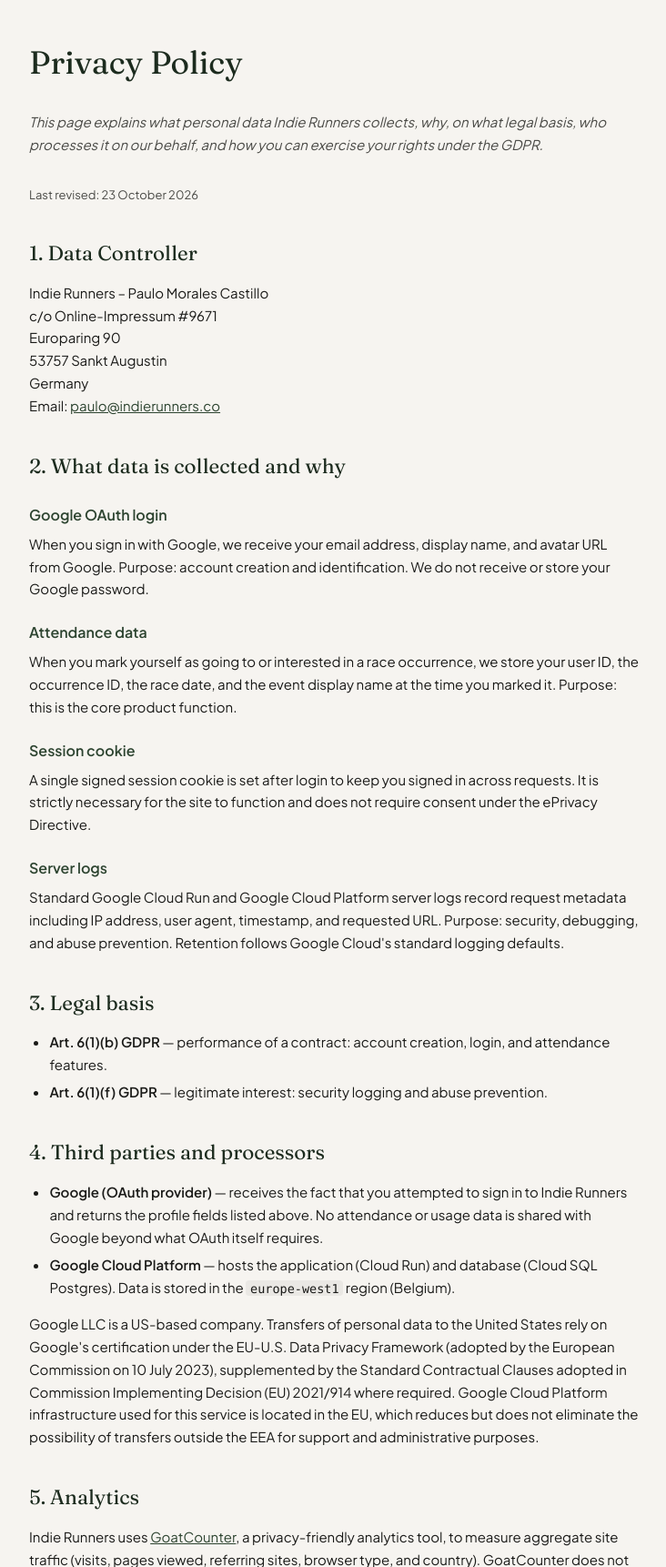
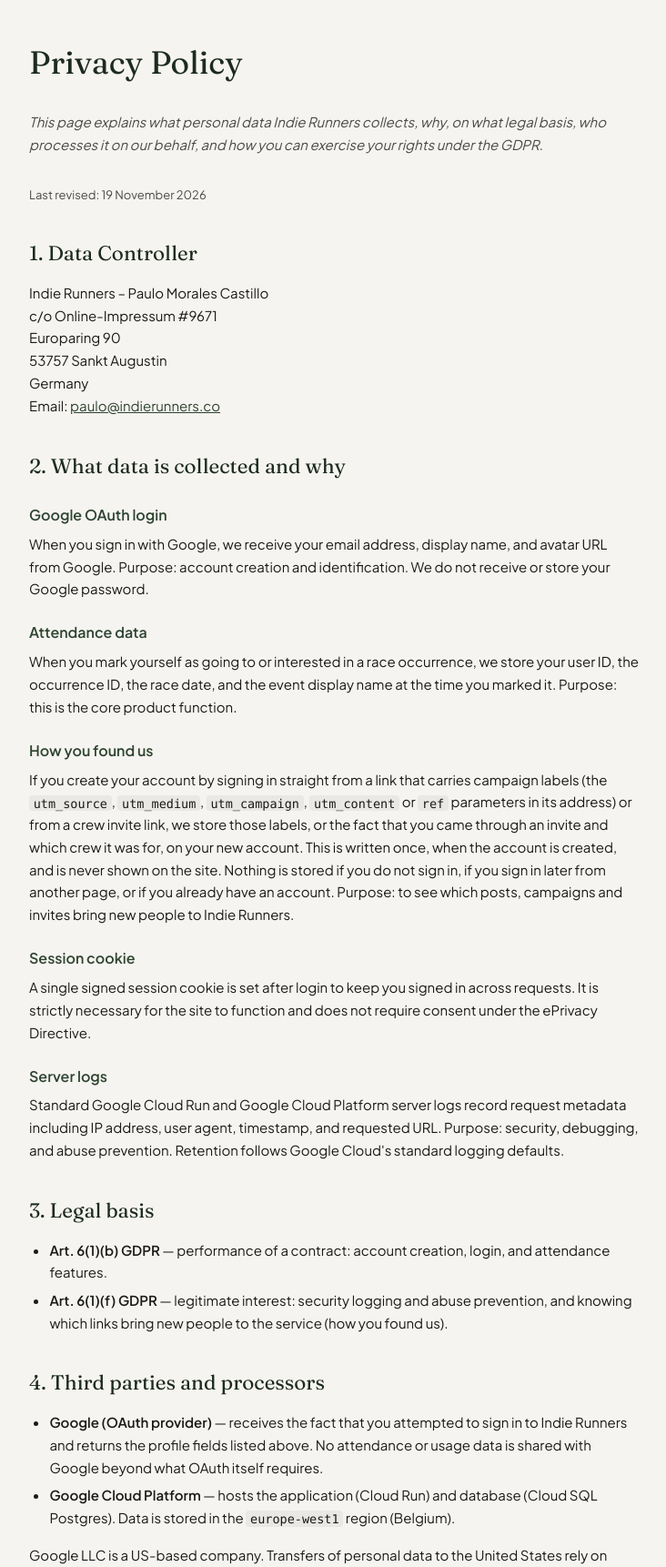
Before and after one commit to indie-runners/indie-runners-web, a FastAPI app: page /privacy in a window 1280 px wide. Shown: the part 68-1790 px from the top of the page at 91% size, without its empty margins (272-1004 px from the left). Run offline with FastAPI, Linux system fonts and the light colour scheme; parts of the project's set-up code (start-up, migrations or seed data) failed here and were passed over; some libraries are stand-ins or nearby versions.

Commit message:
WIP: store signup source at account creation (#53)
Co-Authored-By: Claude Opus 5.5 <noreply@anthropic.com>

```diff
--- a/app/main.py
+++ b/app/main.py
@@ -7,7 +7,7 @@ from functools import lru_cache
 from datetime import date, datetime, timedelta, timezone
 from pathlib import Path
 from typing import Optional
-from urllib.parse import quote, urlparse
+from urllib.parse import parse_qsl, quote, urlparse
 from xml.sax.saxutils import escape
 
 from fastapi import FastAPI, Depends, Form, HTTPException, Query, Request
@@ -24,7 +24,7 @@ from app.db import get_db
 from app.models.web import User
 from app.models.core import Race
 from app.services.auth_service import CodeExchangeRefused, GoogleAuthService
-from app.services.user_service import UserService
+from app.services.user_service import UserService, signup_touch
 from app.services.race_service import (
     event_location,
     RACE_FORMAT_CHOICES,
@@ -188,9 +188,15 @@ def get_required_user(user: Optional[User] = Depends(get_current_user)) -> User:
 
 
 def _signin_url(request: Request) -> str:
-    # Back to this exact URL after sign-in, query string kept (W-085).
+    # Back to this exact URL after sign-in, query string kept (W-085): it also
+    # carries a campaign link's utm_* into sign-in (#53). Not back into /auth/.
+    if request.url.path.startswith("/auth/"):
+        return "/auth/google"
     target = request.url.path + (f"?{request.url.query}" if request.url.query else "")
     return f"/auth/google?next={quote(target, safe='/')}"
+
+
+templates.env.globals["signin_url_for"] = _signin_url
 
 
 def _parse_filters(
@@ -942,8 +948,6 @@ def crews_join_form(
                 "member_count": len(svc.list_members(crew.id)),
                 # The hub's rows don't depend on the viewer, only the names on them.
                 "race_count": sum(len(rows) for _, rows in svc.list_agenda(crew.id, None)),
-                # The header's Sign in too, or it drops the invite.
-                "header_signin_url": _signin_url(request),
             },
         )
     return templates.TemplateResponse(
@@ -1124,12 +1128,25 @@ def _validate_next(raw: Optional[str]) -> Optional[str]:
 
 
 @app.api_route("/auth/google", methods=["GET", "HEAD"])
-def google_login(request: Request, next: Optional[str] = None):
+def google_login(request: Request, next: Optional[str] = None, db: Session = Depends(get_db)):
     validated = _validate_next(next)
     if next and validated is None:
         logger.info("rejecting unsafe next redirect")
     if validated is not None:
         request.session["post_login_redirect"] = validated
+    # Signup source (#53): only the link this Sign in was clicked from, so
+    # nothing is stored for a visitor who never signs in, and nothing carries
+    # over from an earlier visit. No cookie before Sign in (Paulo, 2026-11-19).
+    # A bare /auth/google (signin_failed's Try again) keeps the pending one.
+    if validated is not None:
+        request.session.pop("signup_touch", None)
+        target = urlparse(validated)
+        touch = signup_touch(dict(parse_qsl(target.query)))
+        token = target.path.removeprefix("/crews/join/")
+        if token != target.path and (crew := CrewService(db).find_crew_by_invite_token(token)):
+            touch |= {"source": "invite", "crew_id": crew.id}
+        if touch:
+            request.session["signup_touch"] = touch
     url = GoogleAuthService().build_authorize_url()
     return RedirectResponse(url)
 
@@ -1143,6 +1160,7 @@ async def google_callback(
     # sign-in does not land on a stale invite; a signed-in session is untouched.
     if not code:
         request.session.pop("post_login_redirect", None)
+        request.session.pop("signup_touch", None)
         return RedirectResponse("/", status_code=303)
     svc = GoogleAuthService()
     try:
@@ -1159,7 +1177,9 @@ async def google_callback(
         )
     userinfo = await svc.get_userinfo(token_data["access_token"])
     try:
-        user = UserService(db).get_or_create_user_from_google(userinfo)
+        user = UserService(db).get_or_create_user_from_google(
+            userinfo, request.session.pop("signup_touch", None)
+        )
     except ValueError as e:
         raise HTTPException(status_code=400, detail=str(e))
     request.session["user_id"] = user.id
--- a/app/services/user_service.py
+++ b/app/services/user_service.py
@@ -22,11 +22,31 @@ def short_display_name(userinfo: dict) -> str | None:
     return tokens[0] if len(tokens) == 1 else f"{tokens[0]} {tokens[-1][0]}."
 
 
+# Query parameter -> users.signup_<key> (#53). crew_id is set by the invite route.
+SIGNUP_PARAMS = {"utm_source": "source", "utm_medium": "medium", "utm_campaign": "campaign",
+                 "utm_content": "content", "ref": "ref"}
+SIGNUP_KEYS = {*SIGNUP_PARAMS.values(), "crew_id"}
+SIGNUP_MAX_LEN = 100  # anyone can type anything into a link; never rendered
+
+
+def signup_touch(query_params) -> dict:
+    """The signup-source values a URL carries, trimmed and capped; {} if none."""
+    return {
+        key: value.strip()[:SIGNUP_MAX_LEN]
+        for param, key in SIGNUP_PARAMS.items()
+        if (value := query_params.get(param, "")).strip()
+    }
+
+
+assert signup_touch({"utm_source": " ig ", "ref": "", "x": "y", "utm_campaign": "c" * 200}) == {
+    "source": "ig", "campaign": "c" * SIGNUP_MAX_LEN}
+
+
 class UserService:
     def __init__(self, db: Session):
         self.db = db
 
-    def get_or_create_user_from_google(self, userinfo: dict) -> User:
+    def get_or_create_user_from_google(self, userinfo: dict, signup: dict | None = None) -> User:
         if not userinfo.get("email_verified"):
             raise ValueError("Google account email is not verified")
 
@@ -44,6 +64,8 @@ class UserService:
                 avatar_url=userinfo.get("picture"),
                 created_at=now,
                 updated_at=now,
+                # First touch, from the session (#53); a returning user's is dropped.
+                **{f"signup_{k}": v for k, v in (signup or {}).items() if k in SIGNUP_KEYS},
             )
             self.db.add(user)
             self.db.flush()
--- a/app/templates/base.html
+++ b/app/templates/base.html
@@ -46,7 +46,7 @@
       </div>
     </div>
   {% else %}
-    <a href="{{ header_signin_url or '/auth/google' }}" class="google-btn">
+    <a href="{{ signin_url_for(request) }}" class="google-btn">
       <svg class="google-icon" viewBox="0 0 24 24" xmlns="http://www.w3.org/2000/svg">
         <path d="M22.56 12.25c0-.78-.07-1.53-.2-2.25H12v4.26h5.92c-.26 1.37-1.04 2.53-2.21 3.31v2.77h3.57c2.08-1.92 3.28-4.74 3.28-8.09z" fill="#4285F4"/>
         <path d="M12 23c2.97 0 5.46-.98 7.28-2.66l-3.57-2.77c-.98.66-2.23 1.06-3.71 1.06-2.86 0-5.29-1.93-6.16-4.53H2.18v2.84C3.99 20.53 7.7 23 12 23z" fill="#34A853"/>
--- a/app/templates/crews_invite_preview.html
+++ b/app/templates/crews_invite_preview.html
@@ -23,7 +23,7 @@
     </p>
     <p class="settings-help">Sign in with Google to join and see who's running what.</p>
     <div class="settings-form">
-      <a href="{{ header_signin_url }}" class="settings-submit">Sign in to join</a>
+      <a href="{{ signin_url_for(request) }}" class="settings-submit">Sign in to join</a>
     </div>
   </section>
 
--- a/app/templates/event.html
+++ b/app/templates/event.html
@@ -80,7 +80,7 @@
     {% set gcal = event.gcal_url if current_user else none %}
     <div class="event-attendance" data-event-id="{{ event.event_id }}" data-occurrence-id="{{ event.occurrence_id }}"{% if gcal %} data-gcal-url="{{ gcal }}"{% endif %}>
       {% if not current_user %}
-        <a href="/auth/google?next={{ request.url.path }}" class="attendance-btn attendance-btn--signin">Sign in to join</a>
+        <a href="{{ signin_url_for(request) }}" class="attendance-btn attendance-btn--signin">Sign in to join</a>
       {% elif user_status %}
         <div class="attendance-status">
           <span class="attendance-status-label">
@@ -492,7 +492,7 @@
       <p class="locked-panel-body">
         Distances, climb, prices, cutoffs and registration status for every race at this event. Free once you sign in.
       </p>
-      <a href="/auth/google?next={{ request.url.path }}" class="attendance-btn attendance-btn--signin locked-panel-cta">
+      <a href="{{ signin_url_for(request) }}" class="attendance-btn attendance-btn--signin locked-panel-cta">
         Sign in to see race details
       </a>
     </div>
--- a/app/templates/partials/race_tile.html
+++ b/app/templates/partials/race_tile.html
@@ -84,7 +84,7 @@
     </div>
     {% endif %}
     {% if not current_user %}
-      <a href="/auth/google" class="hover-cta">Sign in to join →</a>
+      <a href="{{ signin_url_for(request) }}" class="hover-cta">Sign in to join →</a>
     {% elif race.user_status %}
       {# A status, not a control: the event page is the only place to mark a race (W-096) #}
       <div class="attendance-status">
--- a/app/templates/privacy.html
+++ b/app/templates/privacy.html
@@ -11,7 +11,7 @@
   collects, why, on what legal basis, who processes it on our behalf, and
   how you can exercise your rights under the GDPR.</p>
 
-  <p class="legal-footnote">Last revised: 23 October 2026</p>
+  <p class="legal-footnote">Last revised: 19 November 2026</p>
 
   <h2>1. Data Controller</h2>
   <p>Indie Runners – Paulo Morales Castillo<br>
@@ -34,6 +34,18 @@
   display name at the time you marked it. Purpose: this is the core
   product function.</p>
 
+  <h3>How you found us</h3>
+  <p>If you create your account by signing in straight from a link that
+  carries campaign labels (the <code>utm_source</code>,
+  <code>utm_medium</code>, <code>utm_campaign</code>,
+  <code>utm_content</code> or <code>ref</code> parameters in its address)
+  or from a crew invite link, we store those labels, or the fact that you
+  came through an invite and which crew it was for, on your new account.
+  This is written once, when the account is created, and is never shown on
+  the site. Nothing is stored if you do not sign in, if you sign in later
+  from another page, or if you already have an account. Purpose: to see
+  which posts, campaigns and invites bring new people to Indie Runners.</p>
+
   <h3>Session cookie</h3>
   <p>A single signed session cookie is set after login to keep you signed
   in across requests. It is strictly necessary for the site to function
@@ -50,7 +62,8 @@
     <li><strong>Art. 6(1)(b) GDPR</strong> — performance of a contract:
       account creation, login, and attendance features.</li>
     <li><strong>Art. 6(1)(f) GDPR</strong> — legitimate interest: security
-      logging and abuse prevention.</li>
+      logging and abuse prevention, and knowing which links bring new
+      people to the service (how you found us).</li>
   </ul>
 
   <h2>4. Third parties and processors</h2>
@@ -87,7 +100,8 @@
   <h2>6. Data retention</h2>
   <p>Account data (<code>web.users</code>, <code>web.auth_identities</code>)
   and attendance rows (<code>web.attendance</code>) are retained until
-  you request deletion. There is no automatic expiry today. Past
+  you request deletion, including how you found us, which is stored on
+  your account. There is no automatic expiry today. Past
   attendance rows are deliberately preserved on the delete path so that
   your race history is not silently discarded when you unmark a future
   race; a full account deletion request removes them.</p>
```
Also changed, not shown: app/models/web.py (+7 -0 lines), docs/TODO.md (+12 -10 lines), scripts/growth_numbers.py (+15 -1 lines), migrations/016_users_signup_source.sql (added).
